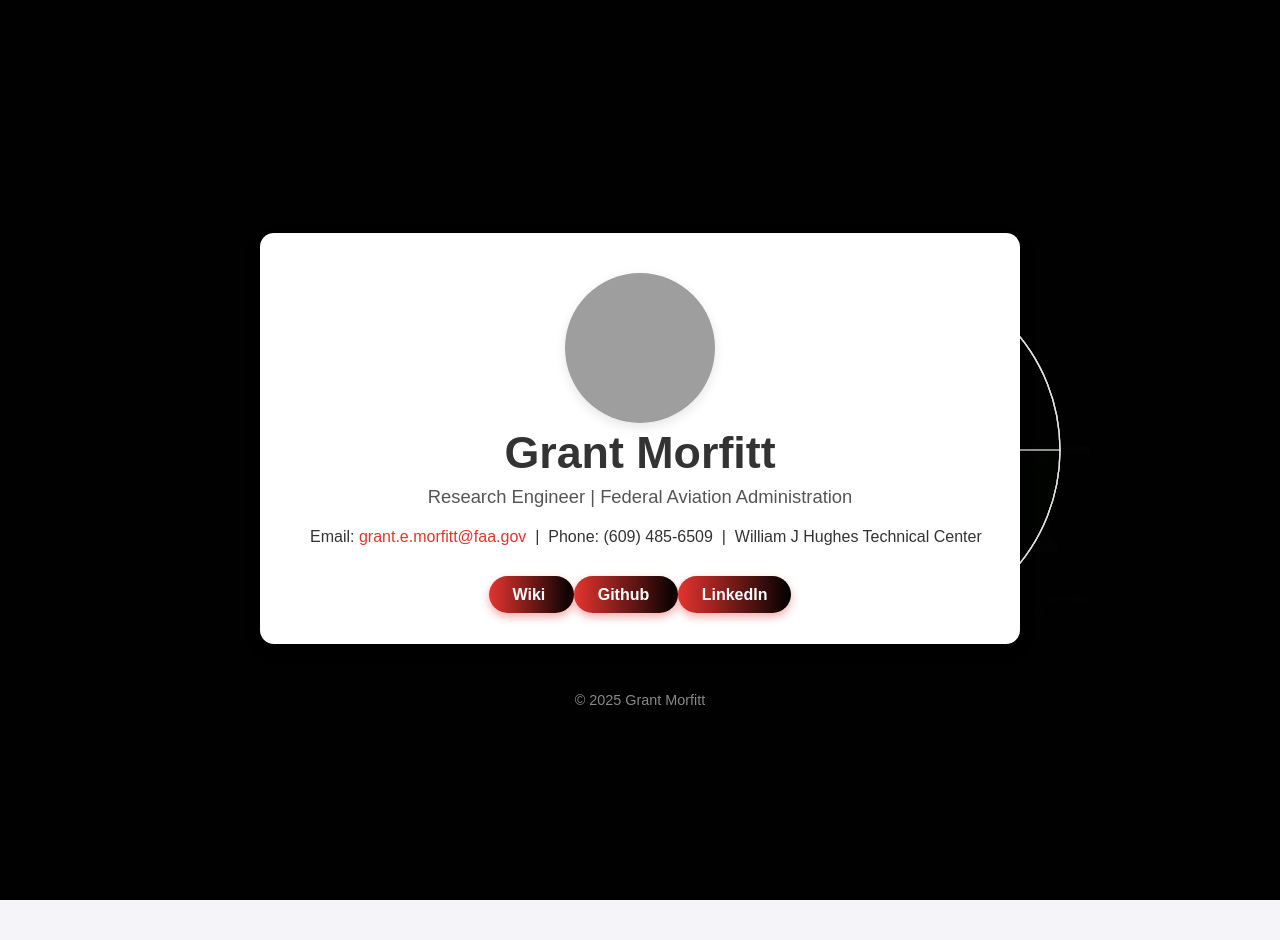
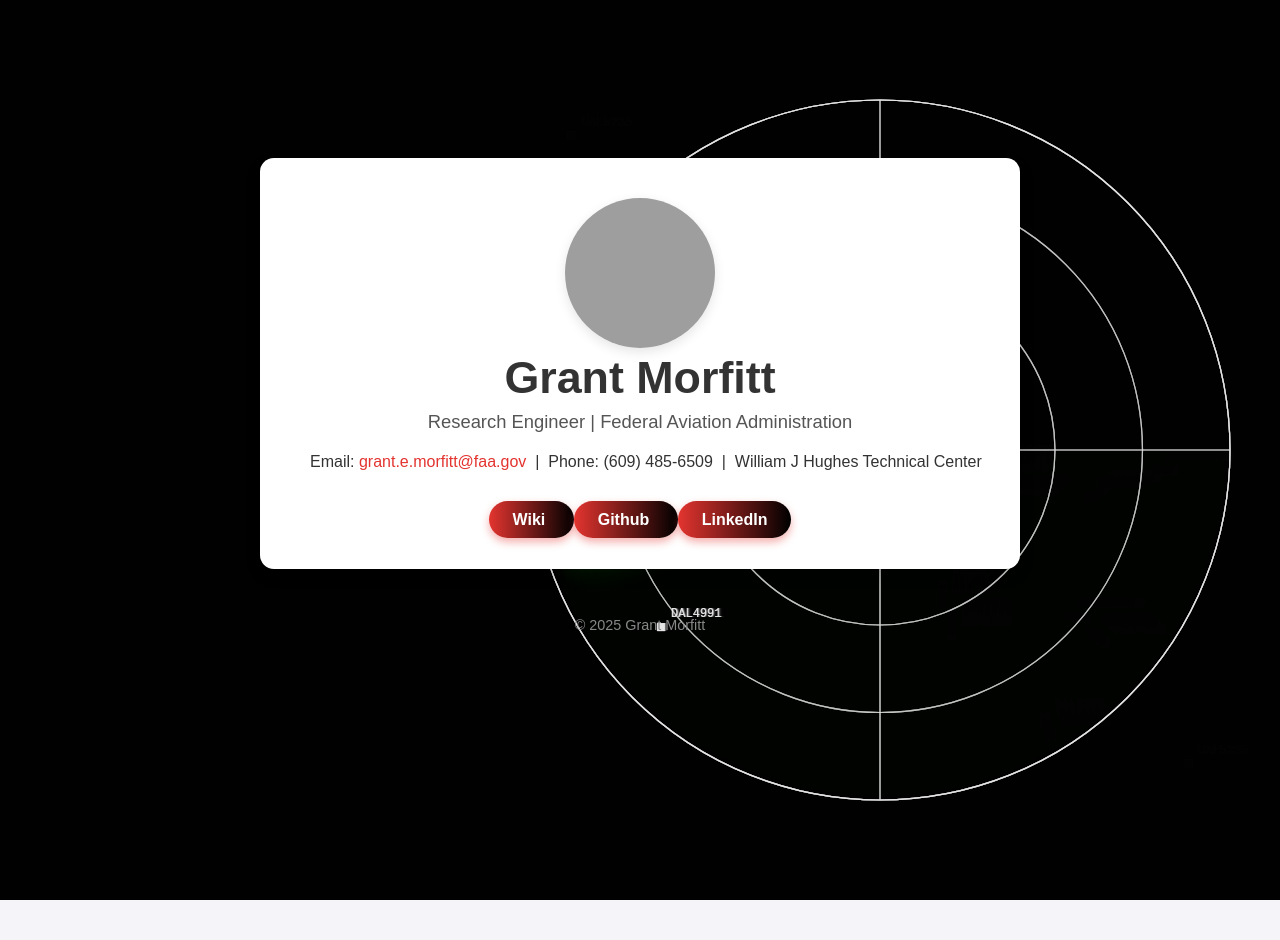
Before and after one commit to grantmorfitt/grantmorfitt.github.io, a Jekyll site: the page built from index.md, in a window 1280 px wide. Built offline with Jekyll 4.4.1, drawn with Linux system fonts in a browser that asks for light colours; grey boxes are pictures that could not be loaded.

Commit message:
Update home.html

```diff
--- a/_layouts/home.html
+++ b/_layouts/home.html
@@ -184,6 +184,7 @@ onmouseout="this.style.background='linear-gradient(90deg, #e3342f, #000000)'; th
   </footer>
 
 
+<canvas id="radar"></canvas>
 <script>
 const canvas = document.getElementById('radar');
 const ctx = canvas.getContext('2d');
@@ -200,9 +201,9 @@ canvas.width = window.innerWidth;
 canvas.height = window.innerHeight;
 
 // Radar center offset to the right
-const radarOffsetX = canvas.width - 400; // adjust as needed
+const radius = 350; // original larger size
+const radarOffsetX = canvas.width - radius - 50; // keep offset from right edge
 const radarOffsetY = canvas.height / 2;
-const radius = 180; // same as before
 
 let sweepAngle = 0;
 const sweepSpeed = 0.01;
@@ -284,12 +285,12 @@ function drawAircraft() {
 
             // White square aircraft symbol
             ctx.fillStyle = `rgba(255,255,255,${alpha})`;
-            ctx.fillRect(radarOffsetX + ac.x - 3, radarOffsetY + ac.y - 3, 6, 6);
+            ctx.fillRect(radarOffsetX + ac.x - 4, radarOffsetY + ac.y - 4, 8, 8);
 
             // Flight label in white
-            ctx.font = '10px monospace';
+            ctx.font = '12px monospace';
             ctx.fillStyle = `rgba(255,255,255,${alpha})`;
-            ctx.fillText(`${ac.callsign}`, radarOffsetX + ac.x + 8, radarOffsetY + ac.y - 8);
+            ctx.fillText(`${ac.callsign}`, radarOffsetX + ac.x + 10, radarOffsetY + ac.y - 10);
         }
     }
 }
```
